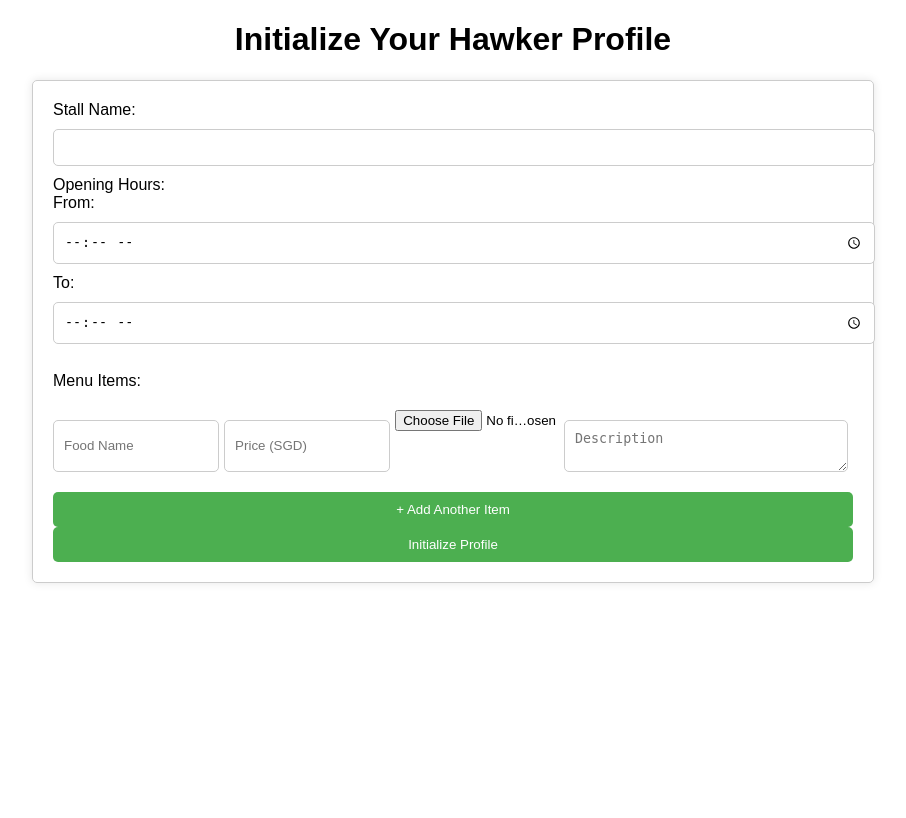
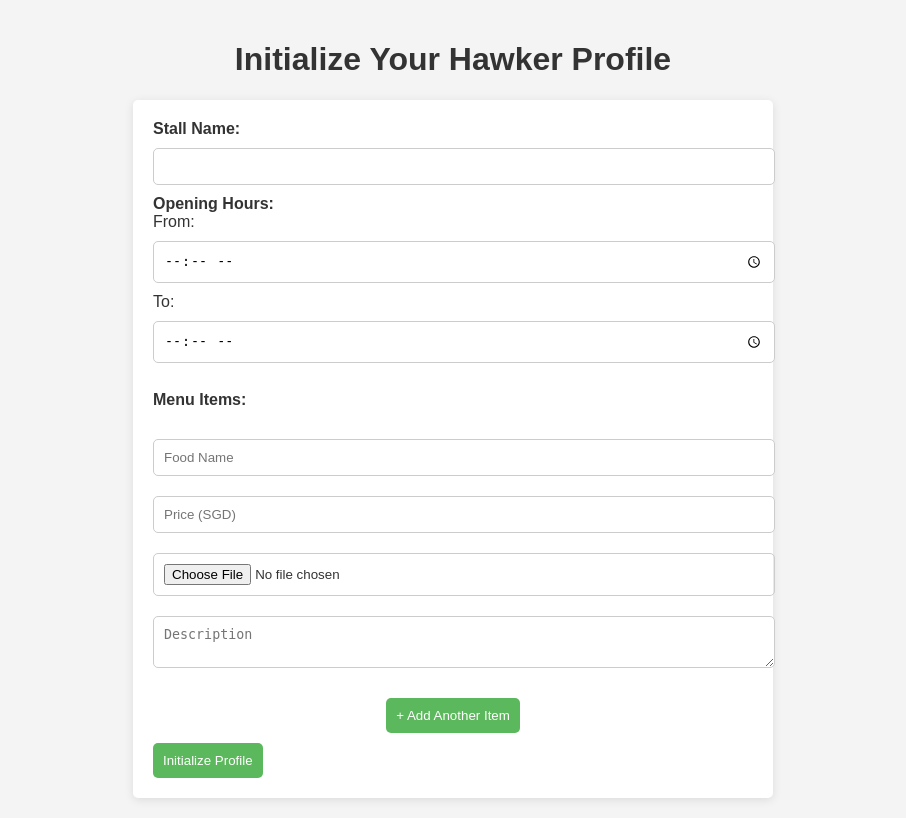
Before and after one commit to Paier05/SC2006_Project_Assignment, a PHP site: page /hawkerinitialize/hawkerinitialize.html in a window 1280 px wide. Shown: the whole page, without its empty margins (187-1093 px from the left). Before the commit the page ends 583 px from the top, so only its background shows below. Run offline with PHP 8.4, Linux system fonts and the light colour scheme.

Commit message:
Update HawkerInitializeStyles.css

```diff
--- a/Frontend/Login/hawkerinitialize/HawkerInitializeStyles.css
+++ b/Frontend/Login/hawkerinitialize/HawkerInitializeStyles.css
@@ -1,56 +1,63 @@
 body {
     font-family: Arial, sans-serif;
-    margin: 20px;
+    background-color: #f4f4f4;
+    color: #333;
+    margin: 0;
+    padding: 20px;
 }
+
 h1 {
     text-align: center;
 }
+
 .form-container {
-    max-width: 800px;
+    max-width: 600px;
     margin: auto;
     padding: 20px;
-    border: 1px solid #ccc;
+    background: white;
     border-radius: 5px;
-    box-shadow: 0 0 10px rgba(0, 0, 0, 0.1);
+    box-shadow: 0 2px 10px rgba(0,0,0,0.1);
 }
-input[type="text"], input[type="time"], textarea {
+
+label {
+    font-weight: bold;
+}
+
+input[type="text"],
+input[type="time"],
+input[type="file"],
+textarea {
     width: 100%;
     padding: 10px;
     margin: 10px 0;
     border: 1px solid #ccc;
     border-radius: 5px;
 }
+
+.menu-items-container {
+    margin: 20px 0;
+}
+
+.menu-item-row {
+    display: flex;
+    flex-direction: column;
+    margin-bottom: 15px;
+}
+
+.add-item-btn {
+    text-align: center;
+    margin: 10px 0;
+}
+
 button {
-    background-color: #4CAF50;
+    background-color: #5cb85c;
     color: white;
+    border: none;
     padding: 10px;
-    border: none;
     border-radius: 5px;
     cursor: pointer;
-    width: 100%;
 }
+
 button:hover {
-    background-color: #45a049;
+    background-color: #4cae4c;
 }
-.menu-items-container {
-    margin-top: 20px;
-}
-.menu-item-row {
-    display: flex;
-    justify-content: space-between;
-    margin-bottom: 10px;
-}
-.menu-item-row input, .menu-item-row textarea {
-    width: 22%;
-    margin-right: 5px;
-}
-.menu-item-row input[type="file"] {
-    width: 25%;
-}
-.menu-item-row textarea {
-    width: 40%;
-}
-.add-item-btn {
-    margin-top: 10px;
-    text-align: center;
-}
```
